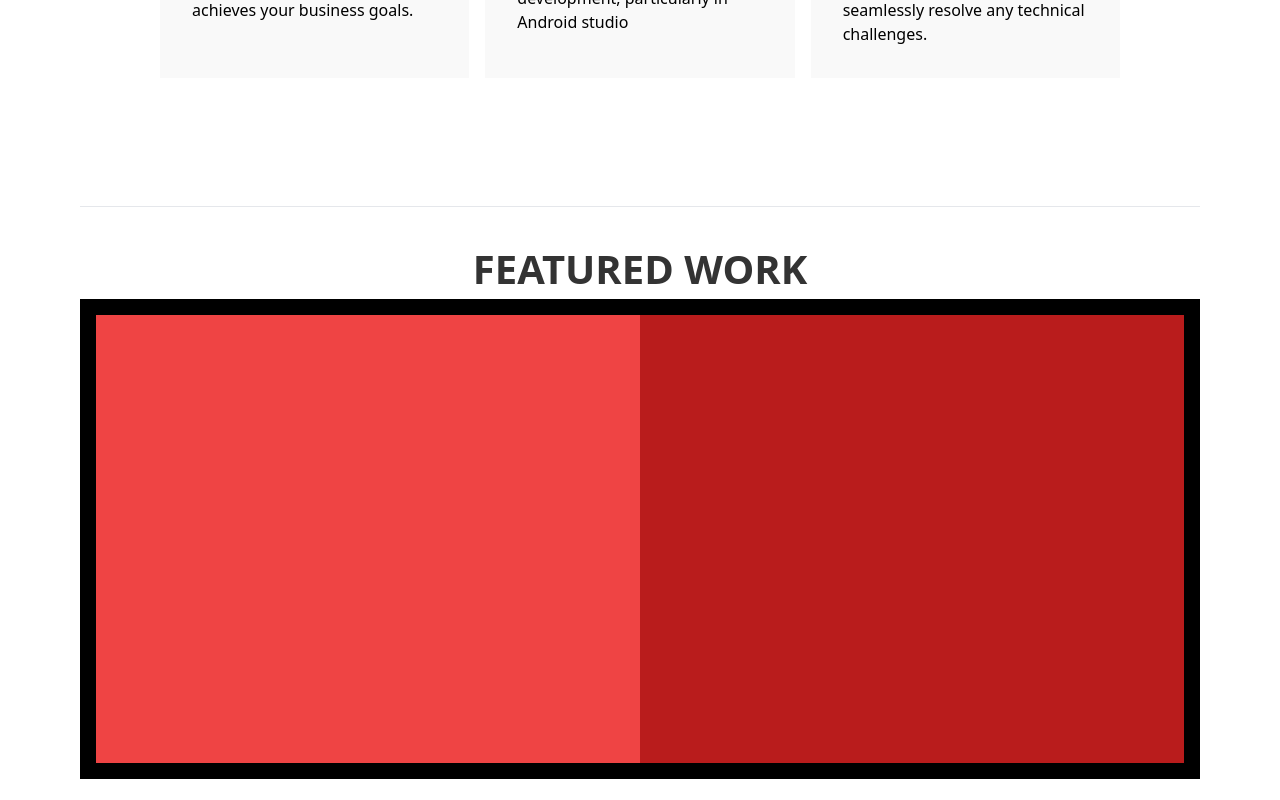
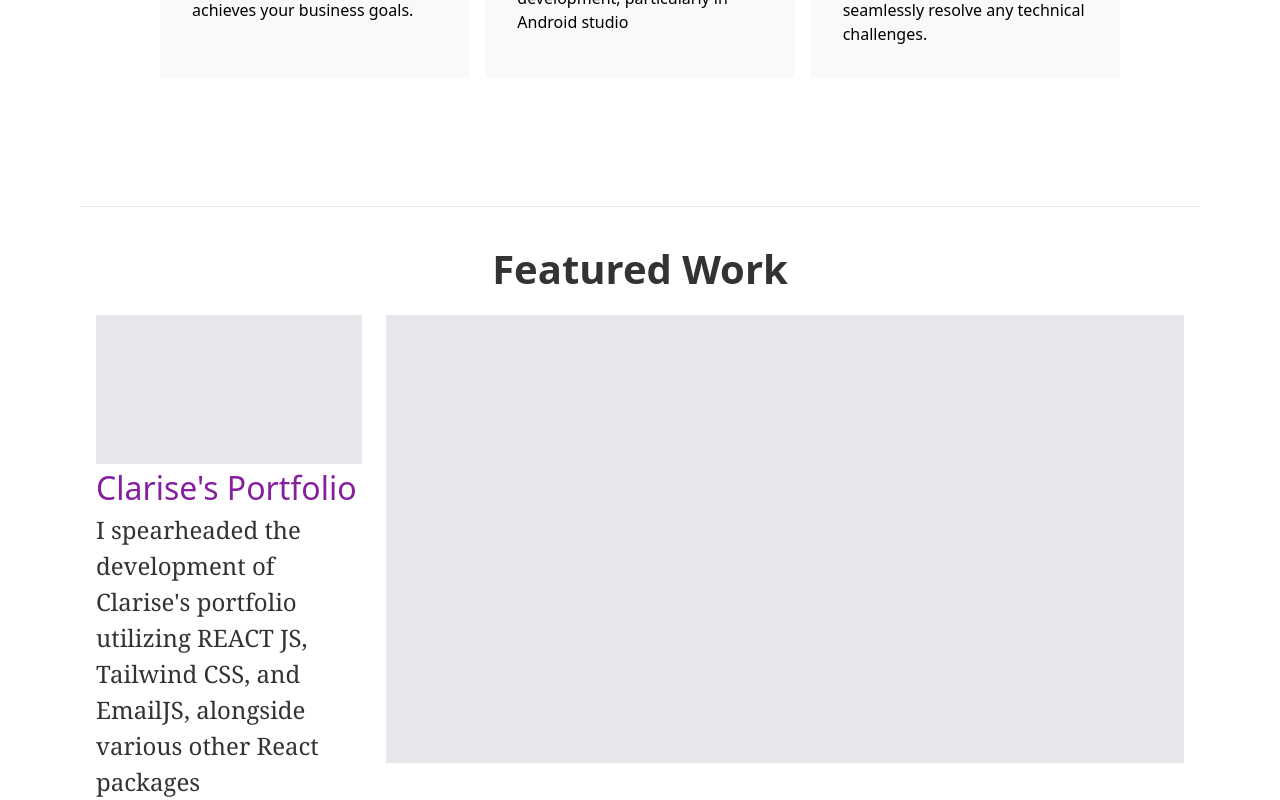
Before and after one commit to patrickeugenesacueza/Yujin-Portfolio, a React (Vite) app in the folder portfolio/: page / in a window 1280 px wide. Shown: the part 722-1522 px from the top of the page. Before the commit the page ends 1501 px from the top, so only its background shows below. Built offline with nearby package versions, Linux system fonts and the light colour scheme.

Commit message:
Update HeroSection.jsx

```diff
--- a/portfolio/src/Pages/HeroSection.jsx
+++ b/portfolio/src/Pages/HeroSection.jsx
@@ -81,12 +81,17 @@ const HeroSection = () => {
       </div>
        <hr className=" mt-[8em] mx-[2em] md:mx-[4em] lg:mx-[5em] 2xl:mx-[5em]"/>
       <div className="mt-[2em]">
-          <h2 className="text-center text-[2.5em] font-bold text-[#333]">FEATURED WORK</h2>
-          <div className="h-[60vh] bg-black py-[1em] px-[1em] flex mx-[2em] md:mx-[4em] lg:mx-[5em] 2xl:mx-[5em]">
-            <div className="w-1/2 h-full bg-red-500">
-
+          <h2 className="text-center text-[2.5em] font-[900] text-[#333]">Featured Work</h2>
+          <div className="h-[60vh] py-[1em] px-[1em] flex mx-[2em] md:mx-[4em] lg:mx-[5em] 2xl:mx-[5em]">
+            <div className="w-1/4 h-full mr-[1.5em]">
+              <div className="w-full bg-[#e5e7eb] h-1/3">
+              </div>
+              <div>
+                <h1 className="text-[2rem] text-[#861f9e]">Clarise's Portfolio</h1>
+                <span className="text-[1.5rem] text-[#333] font-serif">I spearheaded the development of Clarise's portfolio utilizing REACT JS, Tailwind CSS, and EmailJS, alongside various other React packages</span>
+              </div>
             </div>
-            <div className="w-1/2 h-full bg-red-700">
+            <div className="w-3/4 h-full bg-[#e5e7eb]">
 
             </div>
           </div>
```
